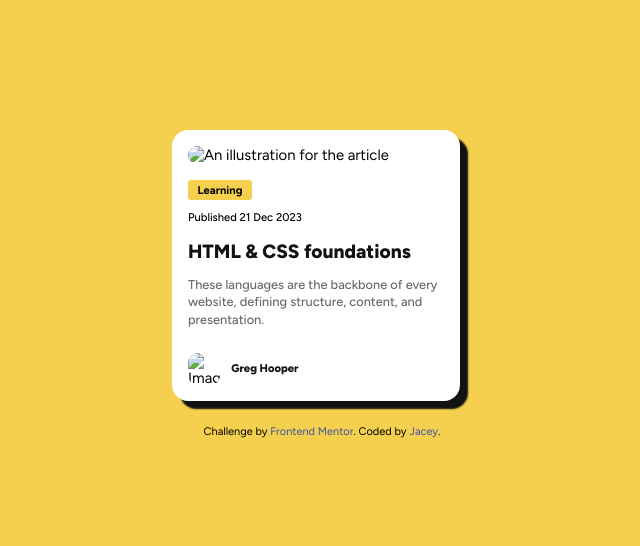
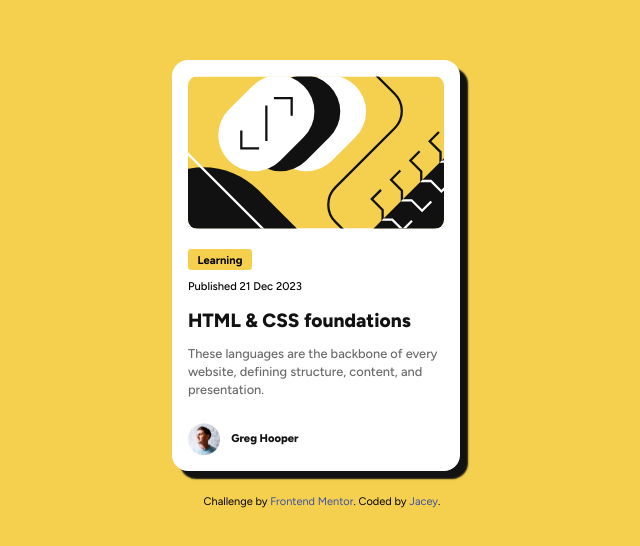
Before and after one commit to jacey10/fm-blog-preview-card-challenge, a plain HTML site: page index.html in a window 1280 px wide. Shown: the part 116-662 px from the top of the page, without its empty margins (318-958 px from the left). Drawn offline with Linux system fonts and the light colour scheme; the site is published under a folder, as on GitHub Pages, so addresses that start at the root find nothing.

Commit message:
Edited typo error in image file name

```diff
--- a/index.html
+++ b/index.html
@@ -17,11 +17,11 @@
 <body>
 
   <main>
-    <img src="/assets/images/illustration-article.svg" alt="An illustration for the article">
+    <img src="assets/images/illustration-article.svg" alt="An illustration for the article">
 
     <p class="blog-section">Learning</p>
     <p class="date-published">
-      Published <time datetime="2023-12-32">21 Dec 2023</time>
+      Published <time datetime="2023-12-21">21 Dec 2023</time>
     </p>
 
     <section>
@@ -31,7 +31,7 @@
     </section>
 
     <section class="author">
-      <img src="/assets/images/image-avatar.webp" alt="Image of Author">
+      <img src="assets/images/image-avatar.webp" alt="Image of Author">
       <p>Greg Hooper</p>
     </section>
 
```
